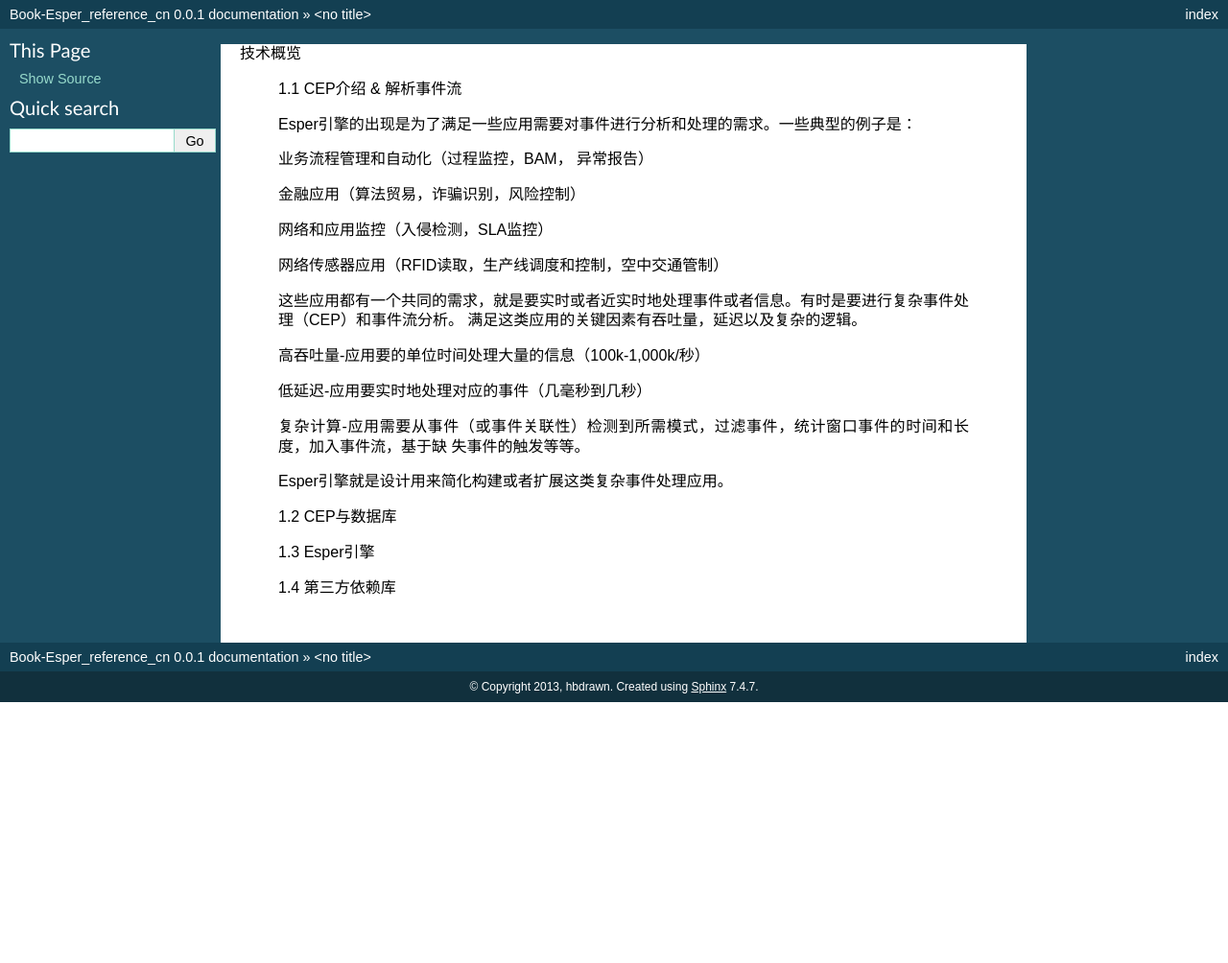
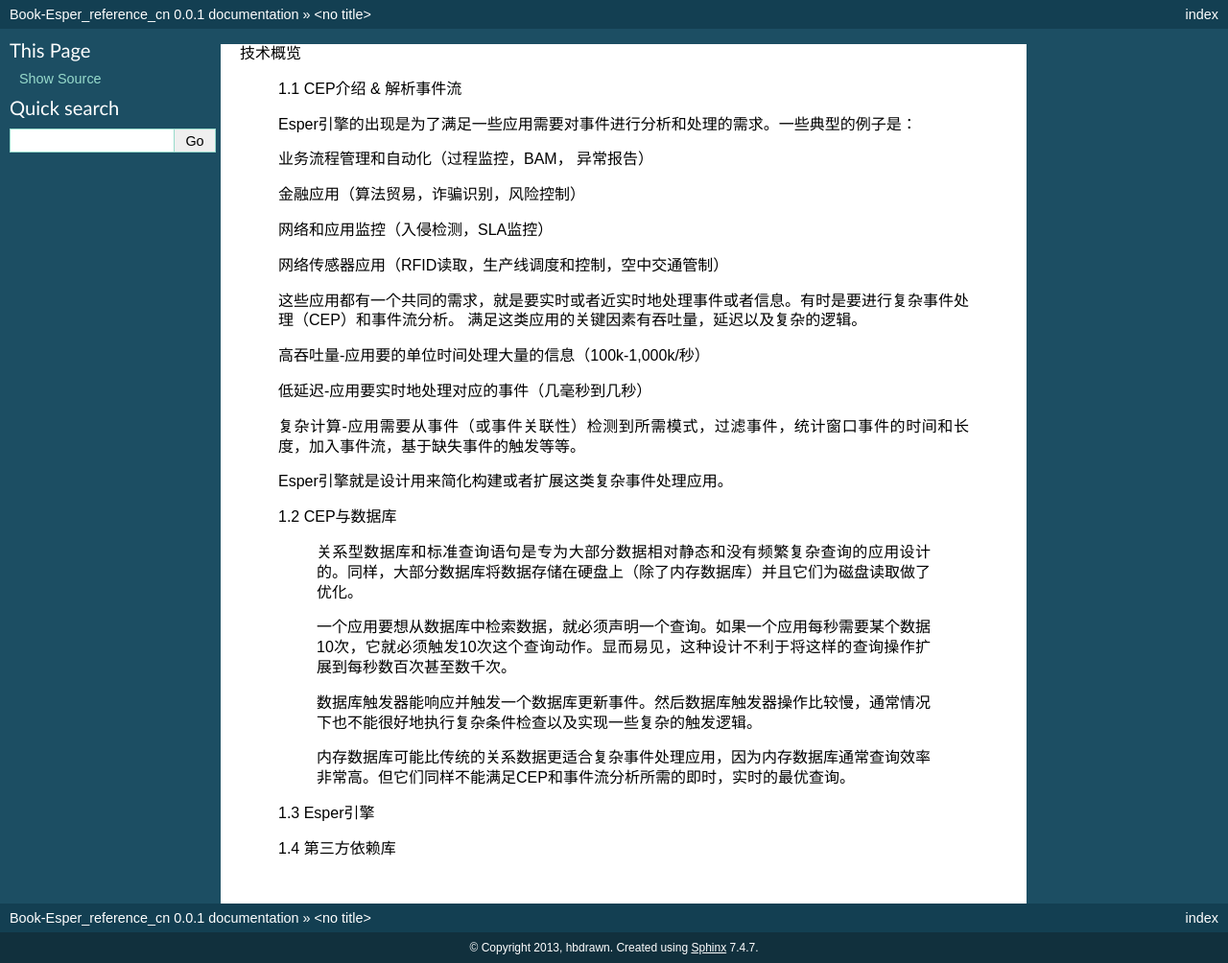
Before and after one commit to hancy2013/Book-Esper_reference_cn, a Sphinx documentation site: the page built from source/Chapter01.rst, in a window 1280 px wide. Shown: the whole page at 96% size. Built offline with Sphinx 7.4.7, drawn with Linux system fonts in a browser that asks for light colours; before the commit the page ends 900 px from its top, so only the background shows below that.

Commit message:
First commit using git bash....... By Qiannan Lu

```diff
--- a/source/Chapter01.rst
+++ b/source/Chapter01.rst
@@ -23,13 +23,20 @@
 
     低延迟-应用要实时地处理对应的事件（几毫秒到几秒）
 
-    复杂计算-应用需要从事件（或事件关联性）检测到所需模式，过滤事件，统计窗口事件的时间和长度，加入事件流，基于缺
-    失事件的触发等等。
+    复杂计算-应用需要从事件（或事件关联性）检测到所需模式，过滤事件，统计窗口事件的时间和长度，加入事件流，基于缺失事件的触发等等。
 
     Esper引擎就是设计用来简化构建或者扩展这类复杂事件处理应用。
 
     1.2 CEP与数据库
 
+	关系型数据库和标准查询语句是专为大部分数据相对静态和没有频繁复杂查询的应用设计的。同样，大部分数据库将数据存储在硬盘上（除了内存数据库）并且它们为磁盘读取做了优化。
+
+	一个应用要想从数据库中检索数据，就必须声明一个查询。如果一个应用每秒需要某个数据10次，它就必须触发10次这个查询动作。显而易见，这种设计不利于将这样的查询操作扩展到每秒数百次甚至数千次。
+
+	数据库触发器能响应并触发一个数据库更新事件。然后数据库触发器操作比较慢，通常情况下也不能很好地执行复杂条件检查以及实现一些复杂的触发逻辑。
+
+	内存数据库可能比传统的关系数据更适合复杂事件处理应用，因为内存数据库通常查询效率非常高。但它们同样不能满足CEP和事件流分析所需的即时，实时的最优查询。
+
     1.3 Esper引擎
 
     1.4 第三方依赖库
```
